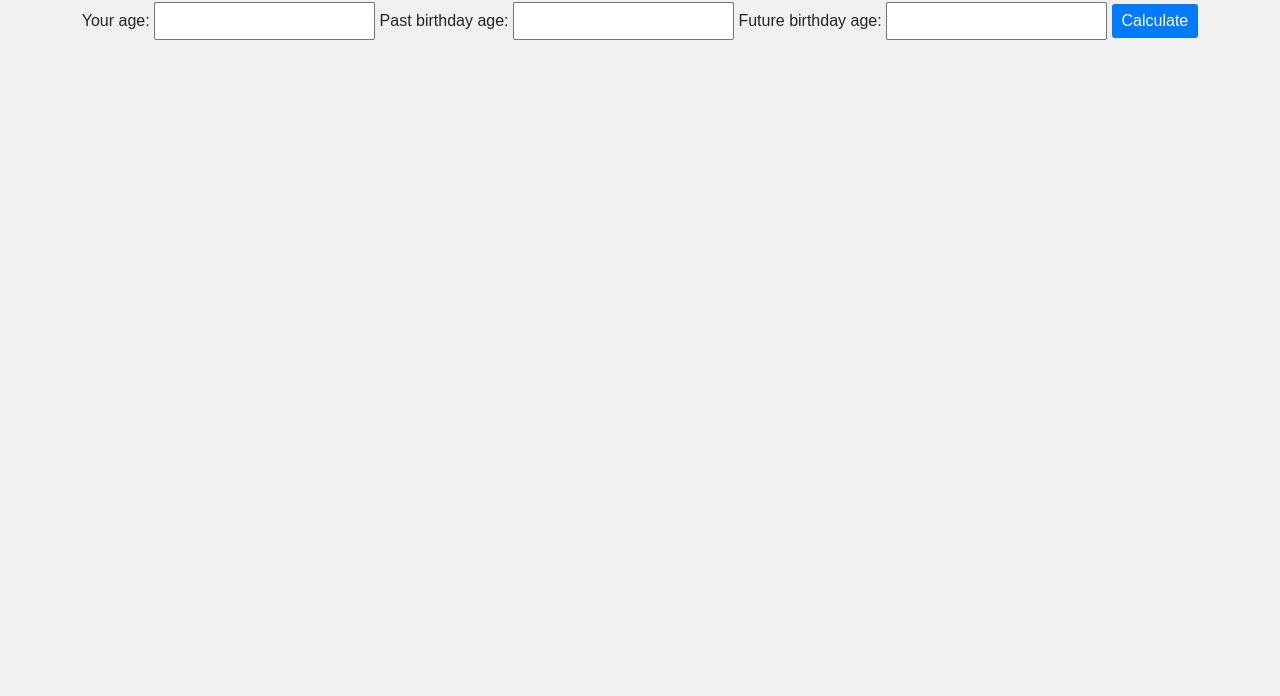
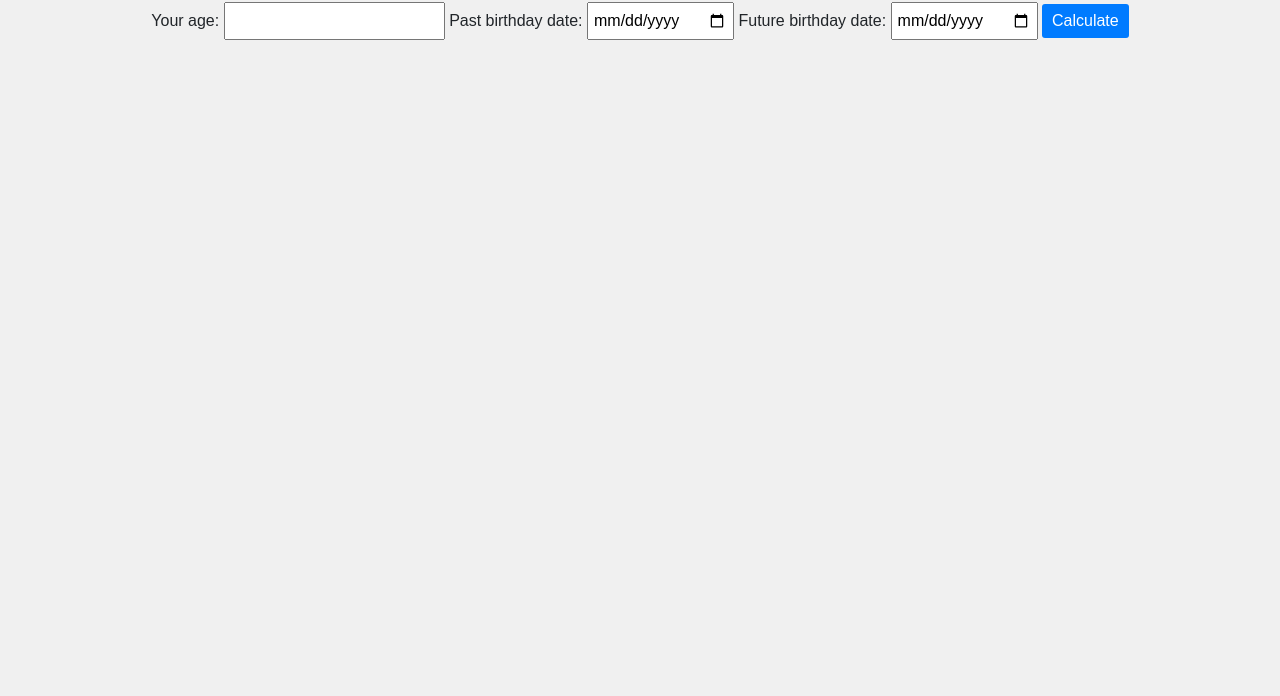
Before and after one commit to jcarenza67/Super-Galactic-Age-Calculator, a website built with webpack: page src/index.html in a window 1280 px wide. Shown: the part 104-800 px from the top of the page. Built offline with nearby package versions, Linux system fonts and the light colour scheme.

Commit message:
turn inputs into date inputs

```diff
--- a/src/index.html
+++ b/src/index.html
@@ -12,13 +12,13 @@
     <label for="age">Your age:</label>
     <input type="number" id="age" name="age" min="0" step="1" required>
 
-    <label for="past-birthday">Past birthday age:</label>
-    <input type="number" id="past-birthday" name="past-birthday" min="0" step="1">
+    <label for="past-birthday">Past birthday date:</label>
+    <input type="date" id="past-birthday" name="past-birthday" min="0" step="1">
 
-    <label for="future-birthday">Future birthday age:</label>
-    <input type="number" id="future-birthday" name="future-birthday" min="0" step="1">
+    <label for="future-birthday">Future birthday date:</label>
+    <input type="date" id="future-birthday" name="future-birthday" min="0" step="1">
 
-    <button type="submit">Calculate</button>
+    <button type="submit" id="calculateBtn">Calculate</button>
   </form>
   <div id="results"></div>
 </body>
```
